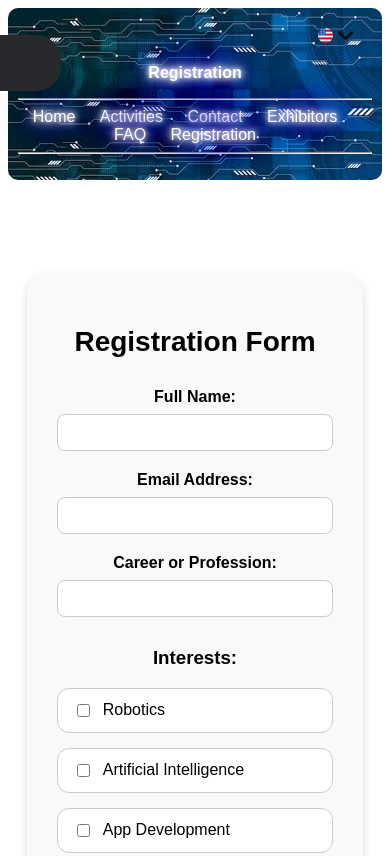
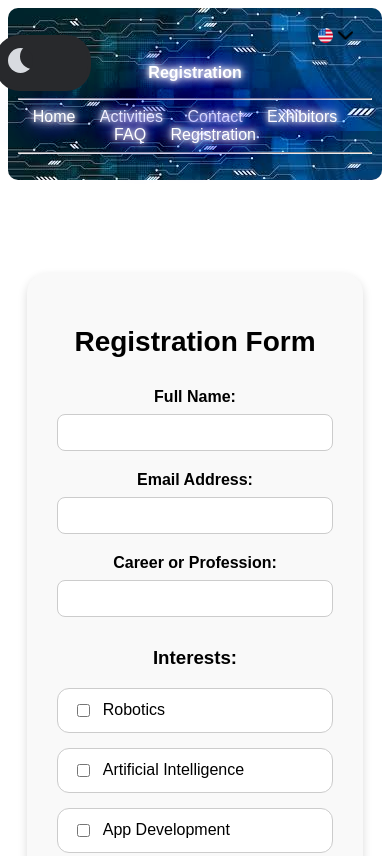
Before and after one commit to Jeferson2607/Expo-Tech2025, a plain HTML site: page HTML/registro.html in a window 390 px wide. Shown: the top 856 px of the page. Drawn offline with Linux system fonts and the light colour scheme.

Commit message:
ultima actu

```diff
--- a/CSS/actividades.css
+++ b/CSS/actividades.css
@@ -346,9 +346,9 @@ text-shadow:
   }
 
 
-  .toggle-switch {
+ .toggle-switch {
     top: 35px;
-    right: 300px;
+    right: 270px;
     width: 90px;
     height: 35px;
   }
--- a/CSS/expocitores.css
+++ b/CSS/expocitores.css
@@ -373,7 +373,7 @@
 
   .toggle-switch {
     top: 35px;
-    right: 300px;
+    right: 270px;
     width: 90px;
     height: 35px;
   }
--- a/CSS/registro.css
+++ b/CSS/registro.css
@@ -371,7 +371,7 @@ button:hover {
 
   .toggle-switch {
     top: 35px;
-    right: 300px;
+    right: 270px;
     width: 90px;
     height: 35px;
   }
--- a/CSS/stylegeneral.css
+++ b/CSS/stylegeneral.css
@@ -401,7 +401,7 @@ body {
 
   .toggle-switch {
     top: 35px;
-    right: 300px;
+    right: 270px;
     width: 90px;
     height: 35px;
   }
--- a/CSS/stylepreguntasfrecuentes.css
+++ b/CSS/stylepreguntasfrecuentes.css
@@ -299,7 +299,7 @@ img {
 
   .toggle-switch {
     top: 35px;
-    right: 300px;
+    right: 270px;
     width: 90px;
     height: 35px;
   }
--- a/HTML/registro.html
+++ b/HTML/registro.html
@@ -3,7 +3,7 @@
 <head>
     <meta charset="UTF-8">
     <meta name="viewport" content="width=device-width, initial-scale=1.0">
-    <title>Preguntas Frecuentes</title>
+    <title>Registro</title>
     <link rel="stylesheet" href="/CSS/registro.css">
 </head>
 <body>
```
Also changed, not shown: HTML/actividades.html (+1 -1 lines), HTML/contactos.html (+1 -1 lines), HTML/expositores.html (+1 -1 lines).
